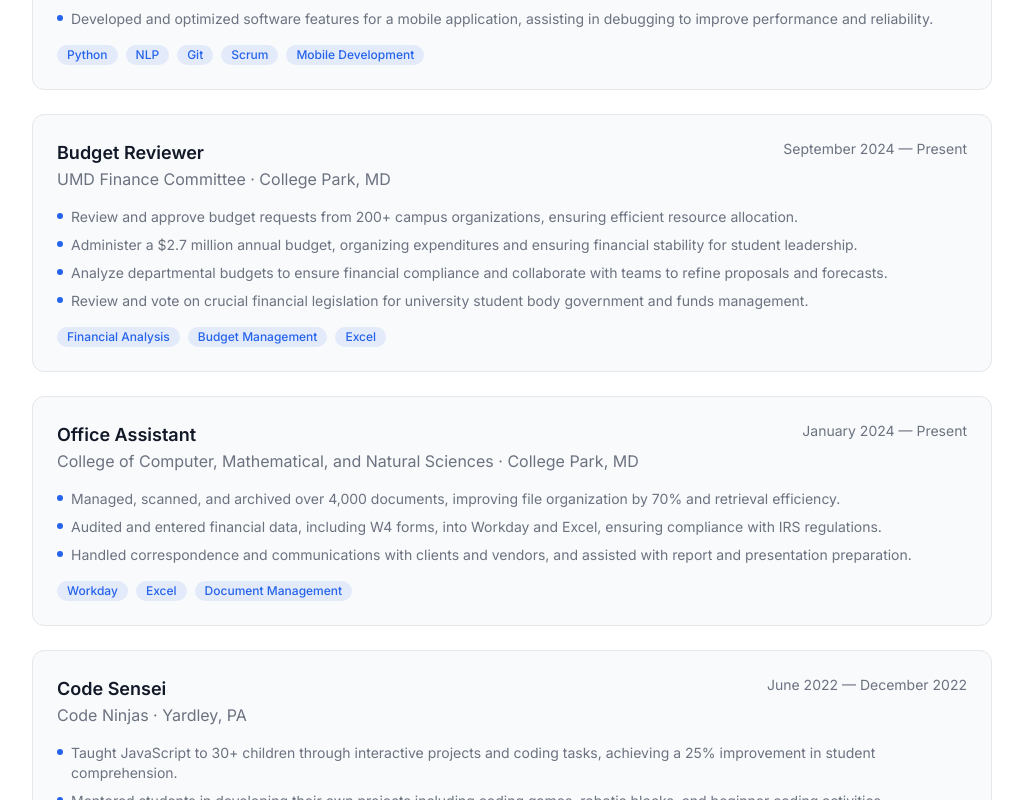
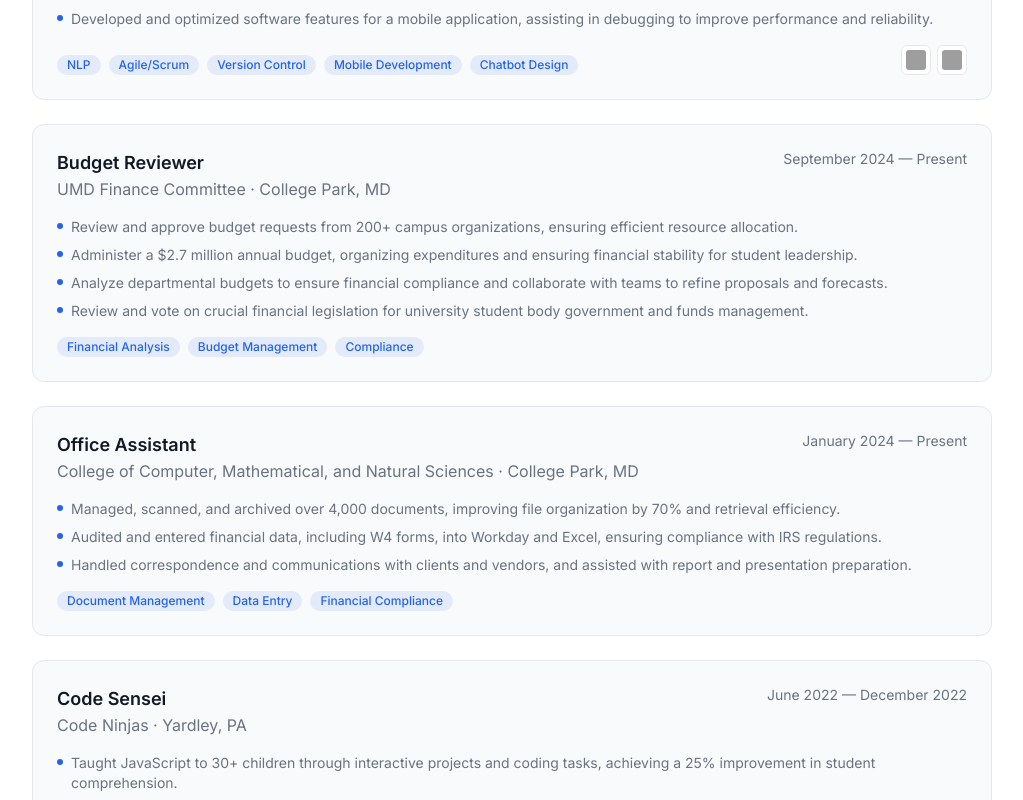
Before and after one commit to AhteshamAlvi/Personal_Website, a Next.js app: page / in a window 1280 px wide. Shown: the part 2600-3400 px from the top of the page, without its empty margins (128-1151 px from the left). Built offline with nearby package versions, Linux system fonts and the light colour scheme; grey boxes are pictures that could not be loaded.

Commit message:
added more

```diff
--- a/src/components/sections/Research.tsx
+++ b/src/components/sections/Research.tsx
@@ -2,6 +2,7 @@ import { FlaskConical } from "lucide-react";
 import { research } from "@/data/research";
 import SectionHeading from "@/components/ui/SectionHeading";
 import { GithubIcon } from "@/components/ui/Icons";
+import LanguageIcon from "@/components/ui/LanguageIcon";
 
 /*
   Research — showcases academic research experience.
@@ -32,6 +33,13 @@ export default function Research() {
                     {item.role} · {item.period}
                   </p>
                 </div>
+                {item.icons && item.icons.length > 0 && (
+                  <div className="flex shrink-0 items-center gap-1.5">
+                    {item.icons.map((icon) => (
+                      <LanguageIcon key={icon.name} lang={icon} />
+                    ))}
+                  </div>
+                )}
               </div>
 
               <p className="mt-4 leading-relaxed text-muted">
--- a/src/components/ui/ExperienceCard.tsx
+++ b/src/components/ui/ExperienceCard.tsx
@@ -1,13 +1,11 @@
 import type { Experience } from "@/types";
+import LanguageIcon from "@/components/ui/LanguageIcon";
 
 /*
   ExperienceCard — renders a single work experience entry.
 
   This is a "presentational" component — it receives data via props
   and renders it. It doesn't fetch data or manage state.
-
-  The timeline dot and line are handled by the parent Experience section,
-  not by this card. This keeps the card reusable in other layouts.
 */
 
 interface ExperienceCardProps {
@@ -15,7 +13,7 @@ interface ExperienceCardProps {
 }
 
 export default function ExperienceCard({ experience }: ExperienceCardProps) {
-  const { title, company, location, startDate, endDate, bullets, technologies } =
+  const { title, company, location, startDate, endDate, bullets, technologies, icons } =
     experience;
 
   return (
@@ -43,9 +41,10 @@ export default function ExperienceCard({ experience }: ExperienceCardProps) {
         ))}
       </ul>
 
-      {/* Technology tags — only shown if present */}
-      {technologies && technologies.length > 0 && (
-        <div className="mt-4 flex flex-wrap gap-2">
+      {/* Technology tags + icons */}
+      <div className="mt-4 flex items-end justify-between gap-4">
+        {technologies && technologies.length > 0 ? (
+          <div className="flex flex-wrap gap-2">
             {technologies.map((tech) => (
               <span
                 key={tech}
@@ -55,7 +54,17 @@ export default function ExperienceCard({ experience }: ExperienceCardProps) {
               </span>
             ))}
           </div>
+        ) : (
+          <div />
         )}
+        {icons && icons.length > 0 && (
+          <div className="flex shrink-0 items-center gap-1.5">
+            {icons.map((icon) => (
+              <LanguageIcon key={icon.name} lang={icon} />
+            ))}
+          </div>
+        )}
+      </div>
     </div>
   );
 }
--- a/src/data/experience.ts
+++ b/src/data/experience.ts
@@ -2,13 +2,8 @@ import type { Experience } from "@/types";
 
 /*
   Work experience — ordered most recent first.
-  The component renders them in this order, so put your most
-  impressive/relevant positions at the top.
-
-  Tips for bullet points:
-    - Lead with a strong verb (Developed, Led, Managed, Designed)
-    - Include measurable impact where possible (20% increase, 4000 documents)
-    - Keep each bullet to 1-2 lines
+  Technologies focus on conceptual/technical skills, not programming languages.
+  Icons show languages/tools via Iconify skill-icons.
 */
 
 export const experiences: Experience[] = [
@@ -24,7 +19,11 @@ export const experiences: Experience[] = [
       "Applied Scrum methodology and utilized Git/GitHub for development and testing, leading to a 95% decrease in post-release issues.",
       "Developed and optimized software features for a mobile application, assisting in debugging to improve performance and reliability.",
     ],
-    technologies: ["Python", "NLP", "Git", "Scrum", "Mobile Development"],
+    technologies: ["NLP", "Agile/Scrum", "Version Control", "Mobile Development", "Chatbot Design"],
+    icons: [
+      { name: "Python", iconify: "skill-icons:python-light" },
+      { name: "Git", iconify: "skill-icons:git" },
+    ],
   },
   {
     title: "Budget Reviewer",
@@ -38,7 +37,7 @@ export const experiences: Experience[] = [
       "Analyze departmental budgets to ensure financial compliance and collaborate with teams to refine proposals and forecasts.",
       "Review and vote on crucial financial legislation for university student body government and funds management.",
     ],
-    technologies: ["Financial Analysis", "Budget Management", "Excel"],
+    technologies: ["Financial Analysis", "Budget Management", "Compliance"],
   },
   {
     title: "Office Assistant",
@@ -51,7 +50,7 @@ export const experiences: Experience[] = [
       "Audited and entered financial data, including W4 forms, into Workday and Excel, ensuring compliance with IRS regulations.",
       "Handled correspondence and communications with clients and vendors, and assisted with report and presentation preparation.",
     ],
-    technologies: ["Workday", "Excel", "Document Management"],
+    technologies: ["Document Management", "Data Entry", "Financial Compliance"],
   },
   {
     title: "Code Sensei",
@@ -64,7 +63,10 @@ export const experiences: Experience[] = [
       "Mentored students in developing their own projects including coding games, robotic blocks, and beginner coding activities.",
       "Reviewed and provided feedback on code to ensure quality, and developed learning materials for programming languages.",
     ],
-    technologies: ["JavaScript", "Teaching", "Curriculum Development"],
+    technologies: ["Teaching", "Curriculum Development", "Code Review"],
+    icons: [
+      { name: "JavaScript", iconify: "skill-icons:javascript" },
+    ],
   },
   {
     title: "Marketing Manager & General Assistant",
@@ -77,6 +79,9 @@ export const experiences: Experience[] = [
       "Designed website layouts and marketing materials using Adobe Photoshop, and managed SEO and marketing strategy.",
       "Conducted market research to identify trends and analyzed performance metrics to optimize marketing initiatives.",
     ],
-    technologies: ["Adobe Photoshop", "SEO", "Marketing", "Web Design"],
+    technologies: ["SEO", "Marketing Strategy", "Web Design", "Market Research"],
+    icons: [
+      { name: "Photoshop", iconify: "skill-icons:photoshop" },
+    ],
   },
 ];
--- a/src/data/research.ts
+++ b/src/data/research.ts
@@ -3,7 +3,8 @@ import type { Research } from "@/types";
 /*
   Research experience — separate from projects because research
   implies mentorship, methodology, and institutional context.
-  If you publish papers later, add a "publicationUrl" field.
+  Technologies focus on conceptual/technical skills, not programming languages.
+  Icons show languages/tools via Iconify skill-icons.
 */
 
 export const research: Research[] = [
@@ -21,11 +22,14 @@ export const research: Research[] = [
       "Engineered multi-objective candidate ranking with diversity filtering to select optimal therapeutic binder candidates.",
     ],
     technologies: [
-      "Python",
       "RFdiffusion",
       "ProteinMPNN",
       "AlphaFold2",
       "Computational Biology",
+      "Protein Engineering",
+    ],
+    icons: [
+      { name: "Python", iconify: "skill-icons:python-light" },
     ],
     githubUrl: "https://github.com/ragify12/ibd_research_project",
   },
@@ -42,11 +46,15 @@ export const research: Research[] = [
       "Processing and cleaning multi-source astronomical datasets from NASA Exoplanet Archive and JPL for model training and validation.",
     ],
     technologies: [
-      "Python",
-      "PyTorch",
-      "Pandas",
+      "Neural Networks",
+      "Embedding Spaces",
       "NASA Exoplanet Archive",
-      "Machine Learning",
+      "Data Pipeline",
+      "Feature Engineering",
+    ],
+    icons: [
+      { name: "Python", iconify: "skill-icons:python-light" },
+      { name: "PyTorch", iconify: "skill-icons:pytorch-light" },
     ],
     githubUrl:
       "https://github.com/AhteshamAlvi/Exoplanet-Habitability-Classification-ML-Model",
@@ -63,15 +71,19 @@ export const research: Research[] = [
       "Analyzed model generalization by applying trained classifiers to modern X data, quantifying performance degradation across temporal distribution shifts.",
       "Conducted feature importance and behavioral analysis to identify which detection signals remain stable versus those that lose predictive power over time.",
       "Evaluated models using accuracy, precision, recall, and F1-score, and investigated failure modes to distinguish overfitting from true evolution in bot strategies.",
-      "Explored adaptive modeling strategies and feature redesign approaches to improve robustness of bot detection systems in evolving social environments."
+      "Explored adaptive modeling strategies and feature redesign approaches to improve robustness of bot detection systems in evolving social environments.",
     ],
     technologies: [
-      "Python",
-      "Scikit-learn",
-      "PyTorch",
       "Network Analysis",
-      "Machine Learning",
-      "Data Analysis"
+      "Classification",
+      "Temporal Distribution Shift",
+      "Feature Engineering",
+      "Model Evaluation",
+    ],
+    icons: [
+      { name: "Python", iconify: "skill-icons:python-light" },
+      { name: "PyTorch", iconify: "skill-icons:pytorch-light" },
+      { name: "Scikit-learn", iconify: "skill-icons:scikitlearn-light" },
     ],
   },
   {
@@ -89,11 +101,15 @@ export const research: Research[] = [
       "Conducted wind-dependent flight experiments validating stable tethered gliding, servo-driven flapping, and directional control across multiple prototype iterations.",
     ],
     technologies: [
-      "Arduino",
-      "C++",
       "CAD/3D Printing",
       "Sensor Integration",
       "Telemetry",
+      "Firmware Engineering",
+      "Aeroelastics",
+    ],
+    icons: [
+      { name: "Arduino", iconify: "skill-icons:arduino" },
+      { name: "C++", iconify: "skill-icons:cpp" },
     ],
     githubUrl: "https://github.com/AhteshamAlvi/Flapping_Winged_Glider",
   },
--- a/src/types/index.ts
+++ b/src/types/index.ts
@@ -35,6 +35,7 @@ export interface Experience {
   endDate: string; // Use "Present" for current positions
   bullets: string[];
   technologies?: string[];
+  icons?: LanguageIcon[];
 }
 
 export interface Education {
@@ -60,6 +61,7 @@ export interface Research {
   description: string;
   bullets: string[];
   technologies?: string[];
+  icons?: LanguageIcon[];
   githubUrl?: string;
 }
 
```
Lines whose indentation alone changed are shown as unchanged.
